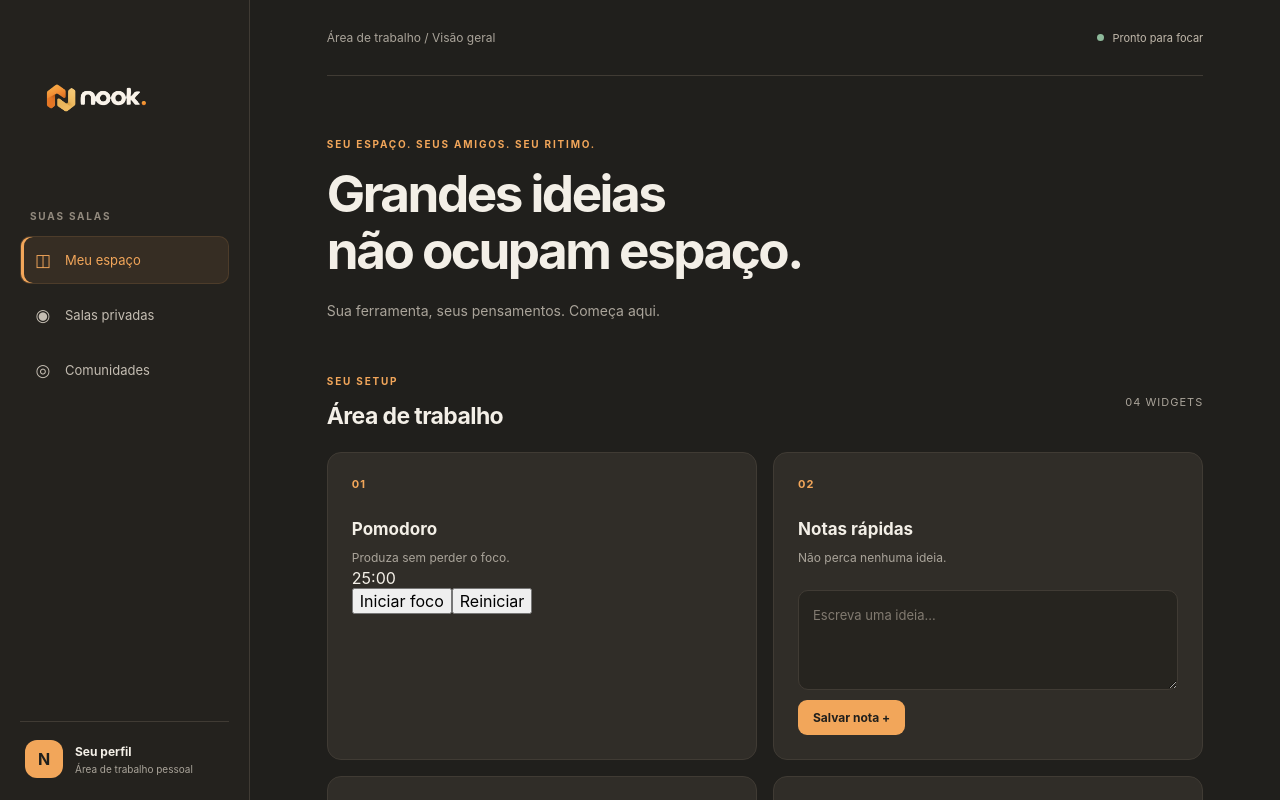
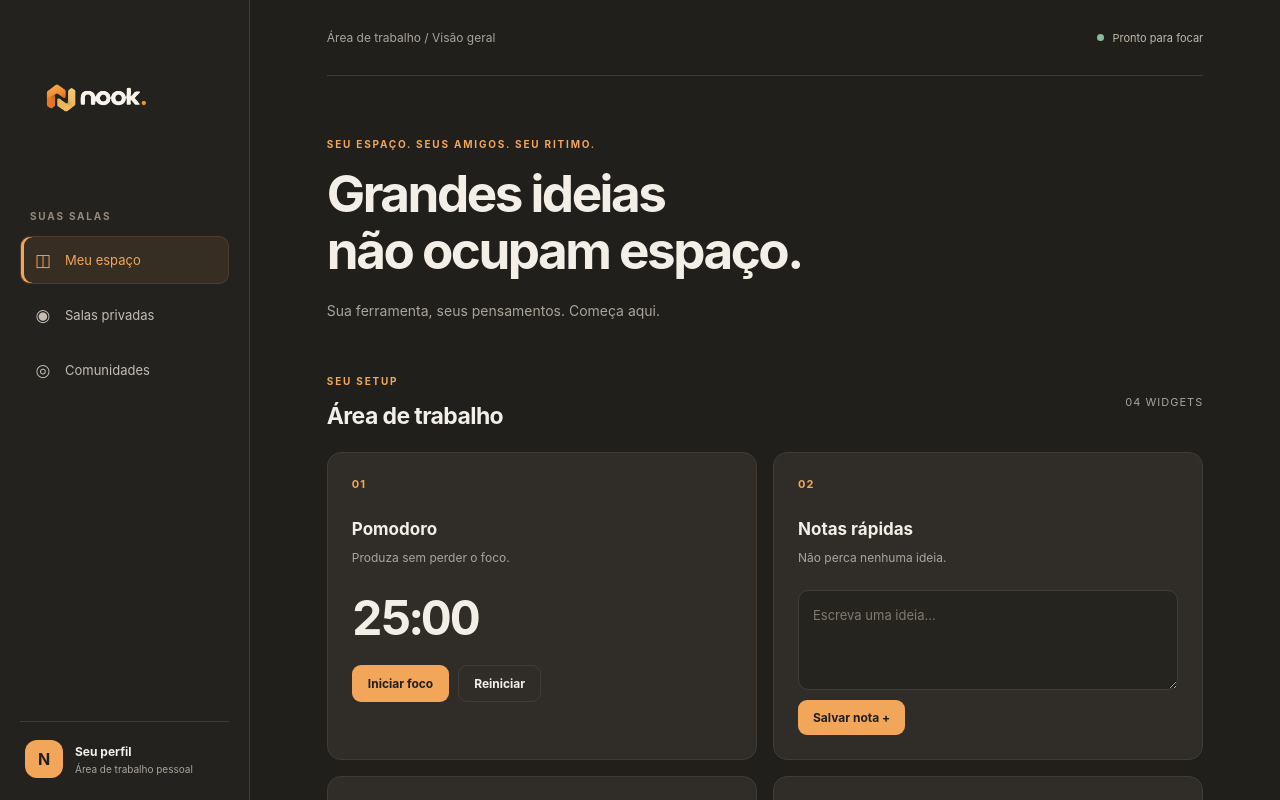
Before and after one commit to Miaunisul/Nook, a React (Vite) app in the folder apps/web/: page / in a window 1280 px wide. Shown: the top 800 px of the page. Built offline with nearby package versions, Linux system fonts and the light colour scheme.

Commit message:
style(web): add pomodoro widget styles

```diff
--- a/apps/web/src/styles.css
+++ b/apps/web/src/styles.css
@@ -470,3 +470,56 @@ a {
   line-height: 1.7;
   overflow-wrap: anywhere;
 }
+
+
+/* Pomodoro */
+.pomodoro {
+  display: grid;
+  gap: 20px;
+  margin-top: 24px;
+}
+
+.pomodoro-timer {
+  color: var(--text);
+  font-size: clamp(36px, 4vw, 48px);
+  font-weight: 700;
+  letter-spacing: -2px;
+  font-variant-numeric: tabular-nums;
+  line-height: 1.1;
+}
+
+.pomodoro-controls {
+  display: flex;
+  flex-wrap: wrap;
+  gap: 9px;
+}
+
+.pomodoro-controls button {
+  padding: 10px 15px;
+  border: 1px solid transparent;
+  border-radius: 9px;
+  background: var(--accent);
+  color: var(--background);
+  font-size: 12px;
+  font-weight: 700;
+  cursor: pointer;
+  transition:
+    background 180ms ease,
+    transform 180ms ease;
+}
+
+.pomodoro-controls button:hover {
+  background: var(--highlight);
+  transform: translateY(-1px);
+}
+
+.pomodoro-controls .pomodoro-reset {
+  border-color: var(--border);
+  background: transparent;
+  color: var(--text);
+}
+
+.pomodoro-controls .pomodoro-reset:hover {
+  border-color: var(--accent);
+  background: #383128;
+}
```
